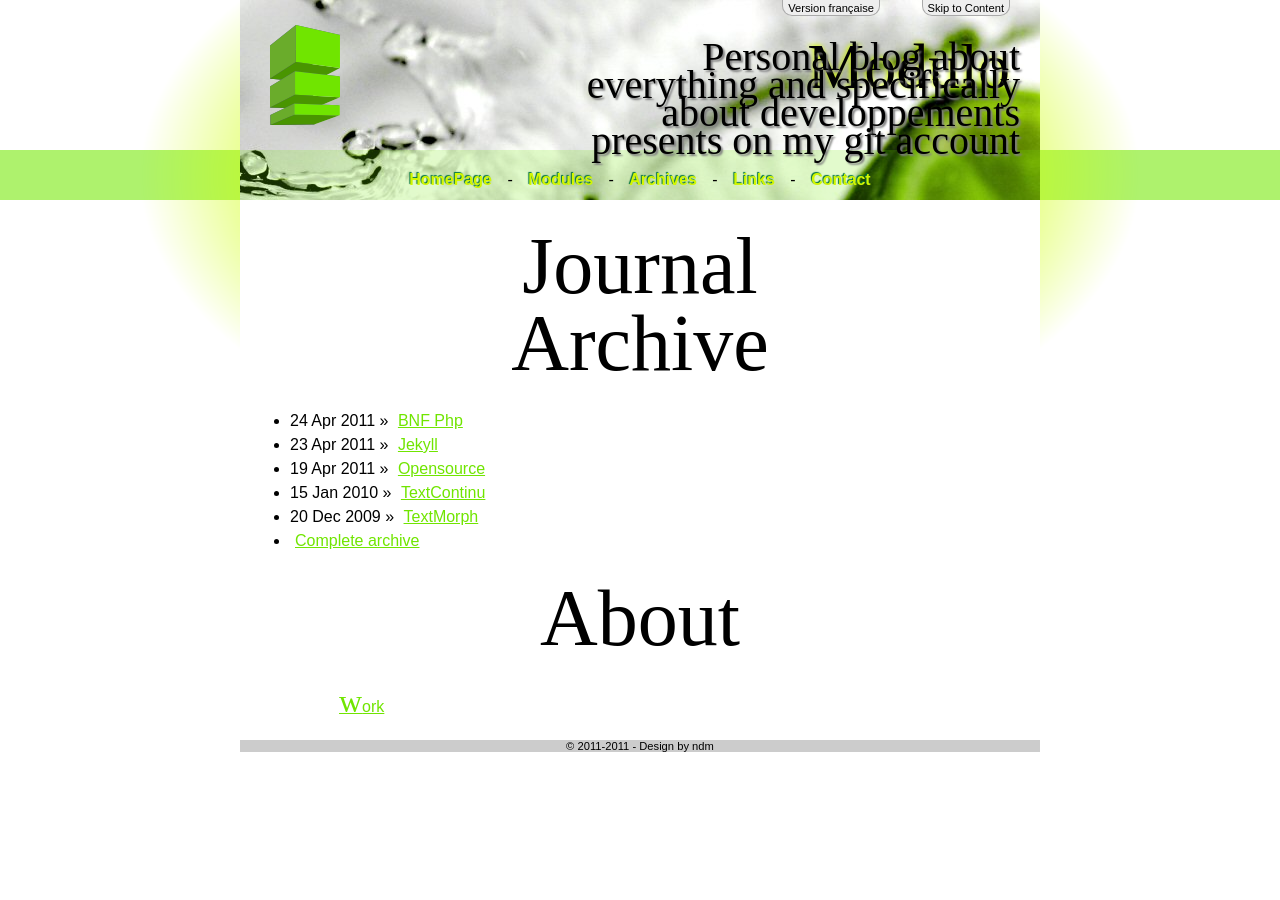
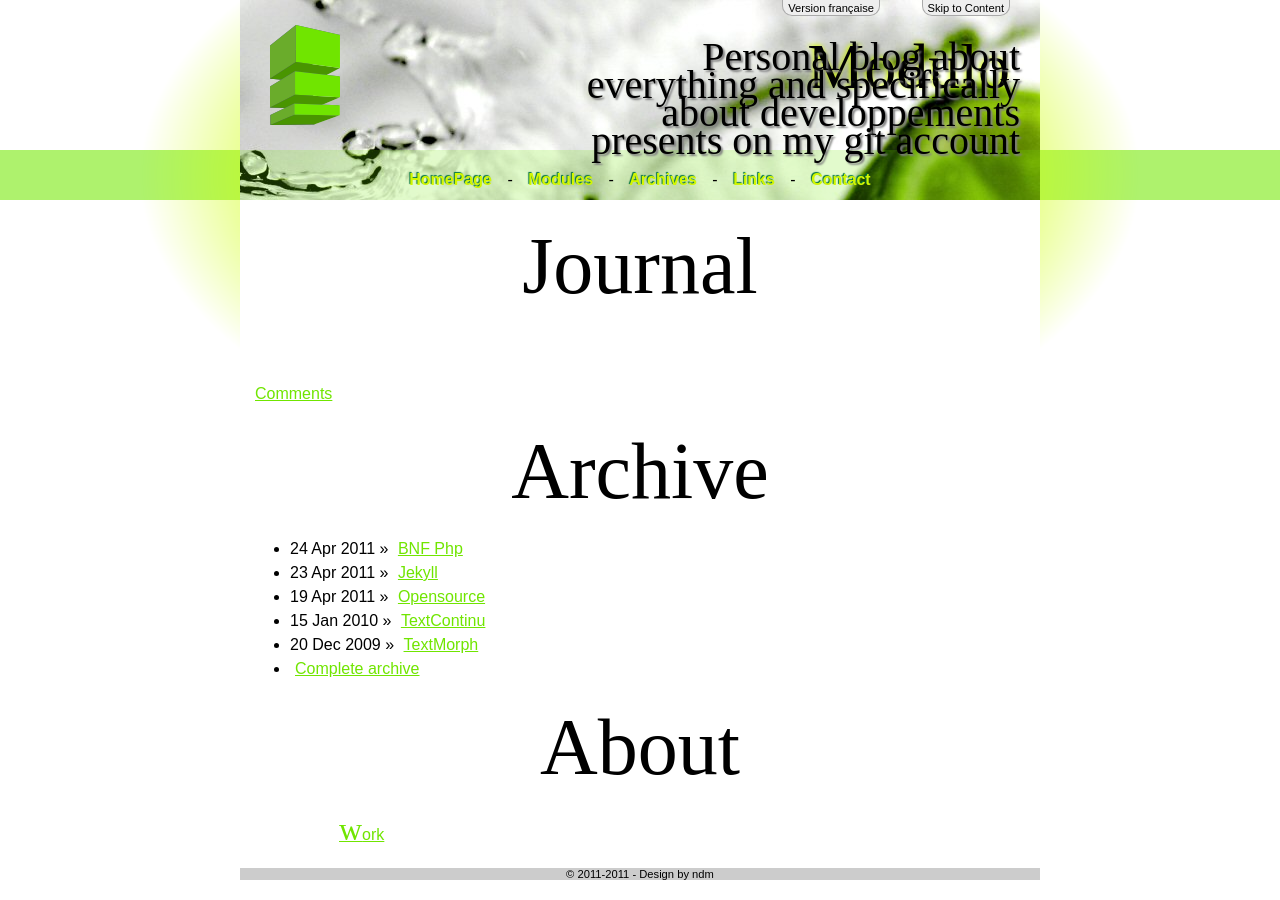
Before and after one commit to nicodmf/nicodmf.github.com, a Jekyll site: the page built from index_en.markdown, in a window 1280 px wide. Built offline with Jekyll 4.4.1, drawn with Linux system fonts in a browser that asks for light colours; Markdown is read by kramdown in place of the engine named in the settings; comment, search, counter and statistics services are not loaded.

Commit message:
Debuggage

```diff
--- a/_includes/homepage.markdown
+++ b/_includes/homepage.markdown
@@ -41,7 +41,7 @@
 3
         {% if one_post.lang == page.lang  %}
 4
-                {% if cats == null %}
+                {% if cats == false %}
 5
 					{% capture post %}
 <div class="entry">
```
